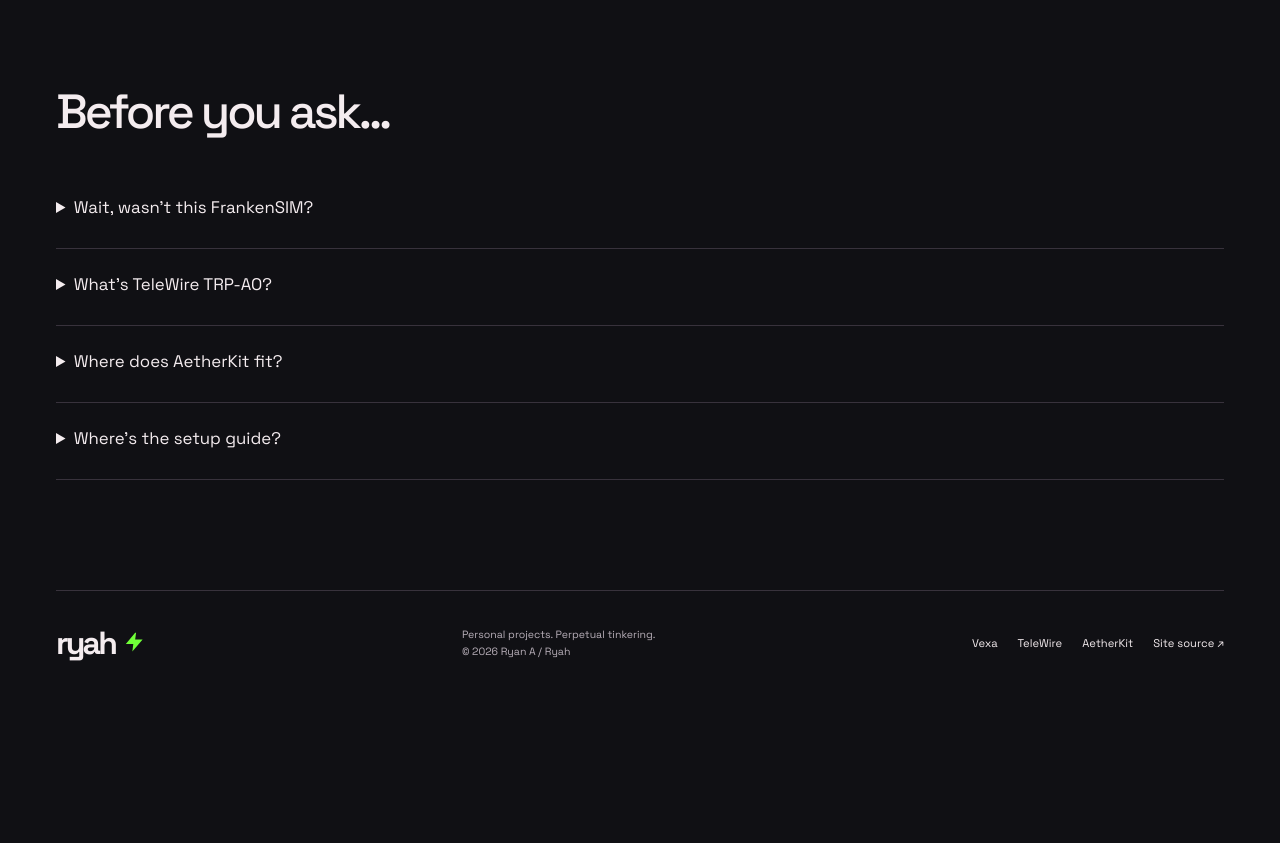
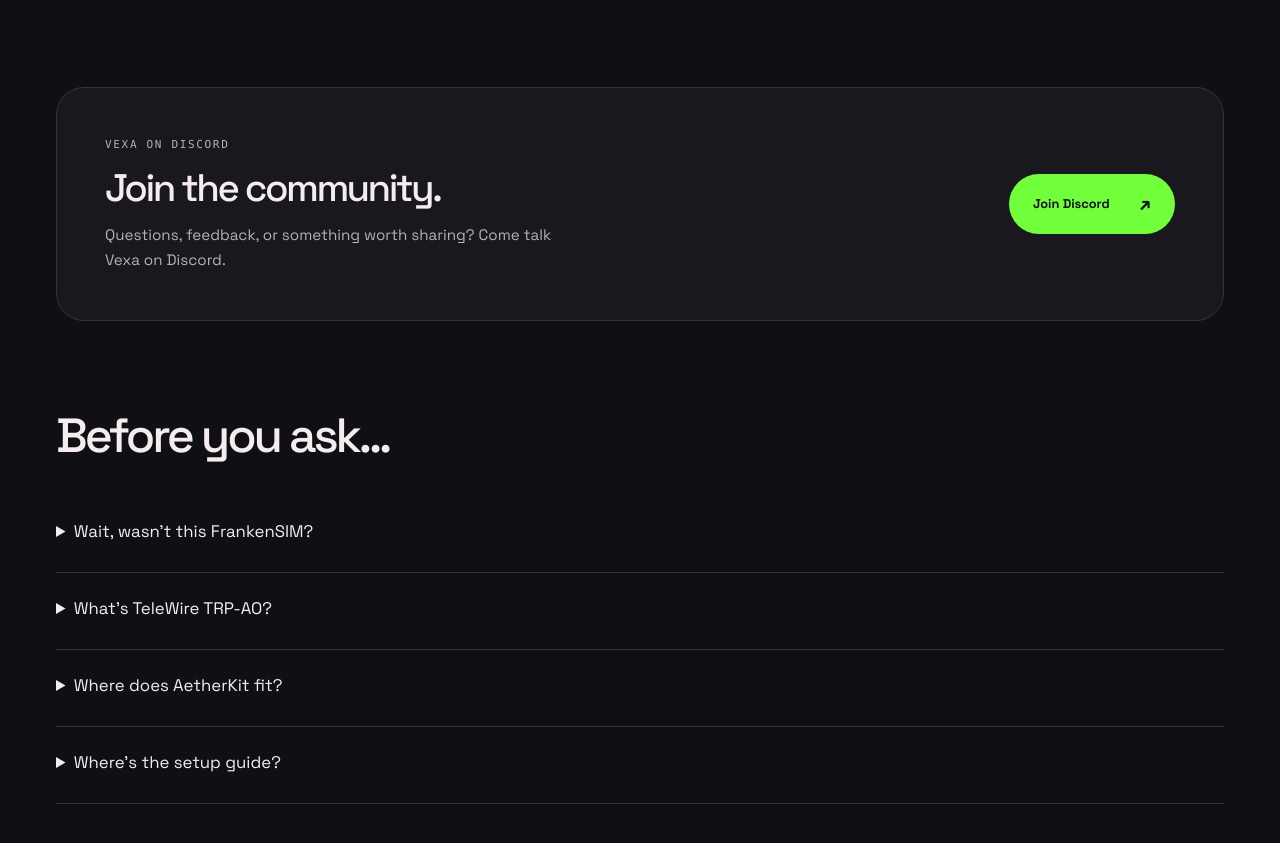
Before and after one commit to Ryah/ryah.github.io, a plain HTML site: page vexa/index.html in a window 1280 px wide. Shown: the part 5233-6076 px from the top of the page. Before the commit the page ends 5939 px from the top, so only its background shows below. Drawn offline with Linux system fonts and the light colour scheme.

Commit message:
Add Discord community link to Vexa page

```diff
--- a/assets/site.css
+++ b/assets/site.css
@@ -25,6 +25,25 @@
   .download-button { border-radius: 12px; padding-inline: 3px; }
   .downloads-section { padding-block: 30px 55px; }
 }
+/* Vexa community invitation; follows the shared light/dark theme. */
+.vexa-community { padding-bottom: 90px; }
+.vexa-community-card {
+  display: flex;
+  align-items: center;
+  justify-content: space-between;
+  gap: 32px;
+  padding: clamp(24px, 4vw, 48px);
+  border: 1px solid var(--line);
+  border-radius: 28px;
+  background: var(--surface);
+}
+.vexa-community-card h2 { margin: 14px 0; font-size: clamp(1.8rem, 3vw, 3rem); }
+.vexa-community-copy { max-width: 48ch; color: var(--muted); font-size: .95rem; }
+.vexa-community-card .button { flex-shrink: 0; }
+@media (max-width: 760px) {
+  .vexa-community { padding-bottom: 55px; }
+  .vexa-community-card { flex-direction: column; align-items: stretch; gap: 24px; }
+}
 @font-face {
   font-family: Space Grotesk;
   src: url("fonts/space-grotesk.ttf") format("truetype");
--- a/vexa/index.html
+++ b/vexa/index.html
@@ -20,7 +20,7 @@
     />
     <link rel="canonical" href="https://ryah.github.io/vexa/" />
     <link rel="icon" href="../assets/favicon.svg" type="image/svg+xml" />
-    <link rel="stylesheet" href="../assets/site.css?v=downloads1" />
+    <link rel="stylesheet" href="../assets/site.css?v=community1" />
     <script src="../assets/theme.js?v=reanimated2"></script>
     <link
       rel="preload"
@@ -356,6 +356,18 @@
           </article>
         </div>
       </section>
+      <section class="vexa-community wrap" id="community" aria-labelledby="community-heading">
+        <div class="vexa-community-card">
+          <div>
+            <p class="eyebrow">Vexa on Discord</p>
+            <h2 id="community-heading">Join the community.</h2>
+            <p class="vexa-community-copy">Questions, feedback, or something worth sharing? Come talk Vexa on Discord.</p>
+          </div>
+          <a class="button" href="https://discord.gg/Me6GXEc5MR">
+            Join Discord <span aria-hidden="true">&#8599;</span>
+          </a>
+        </div>
+      </section>
       <script>
         // A filled href makes its button live; empty links never reload the page.
         document.querySelectorAll("[data-download]").forEach((link) => {
```
